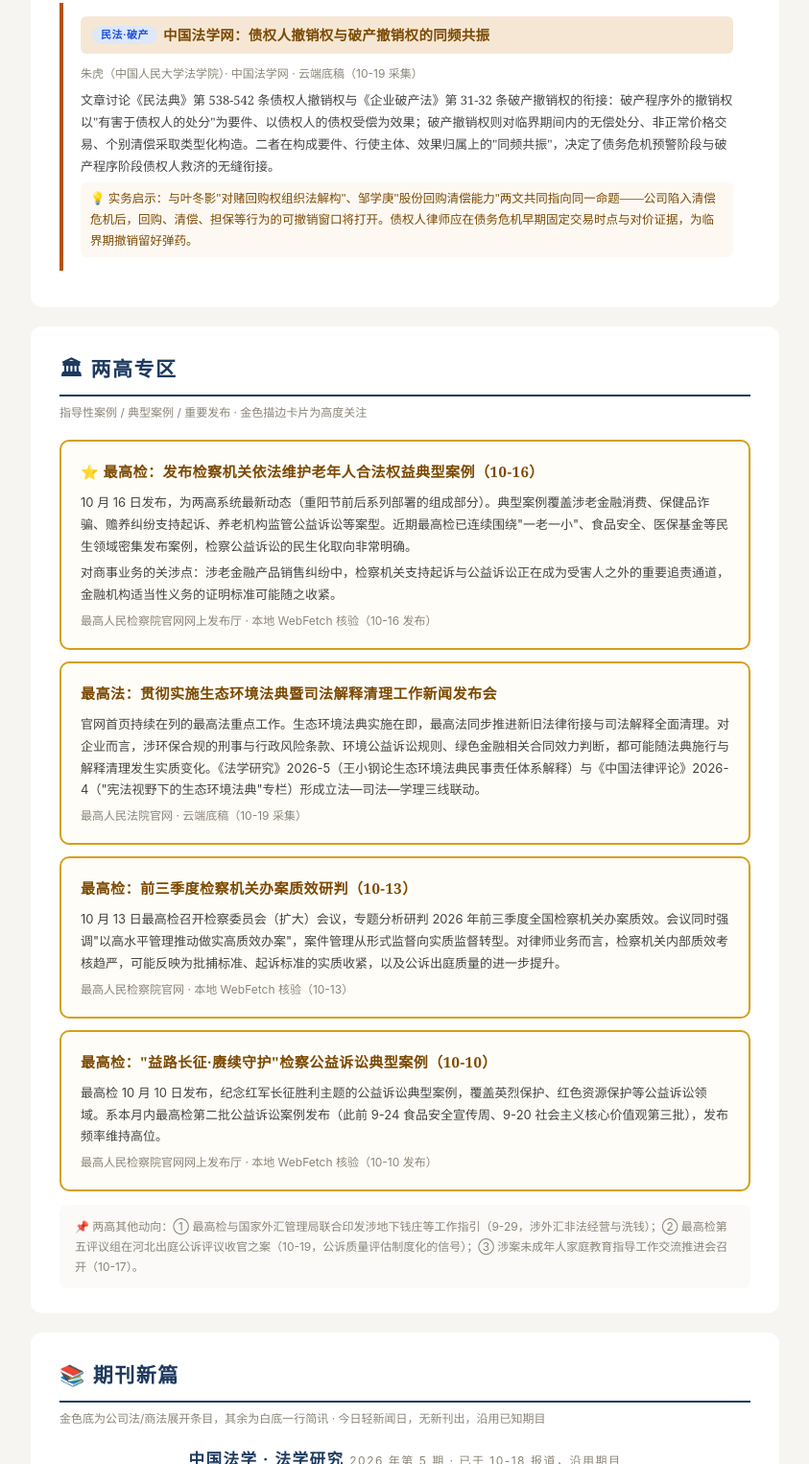
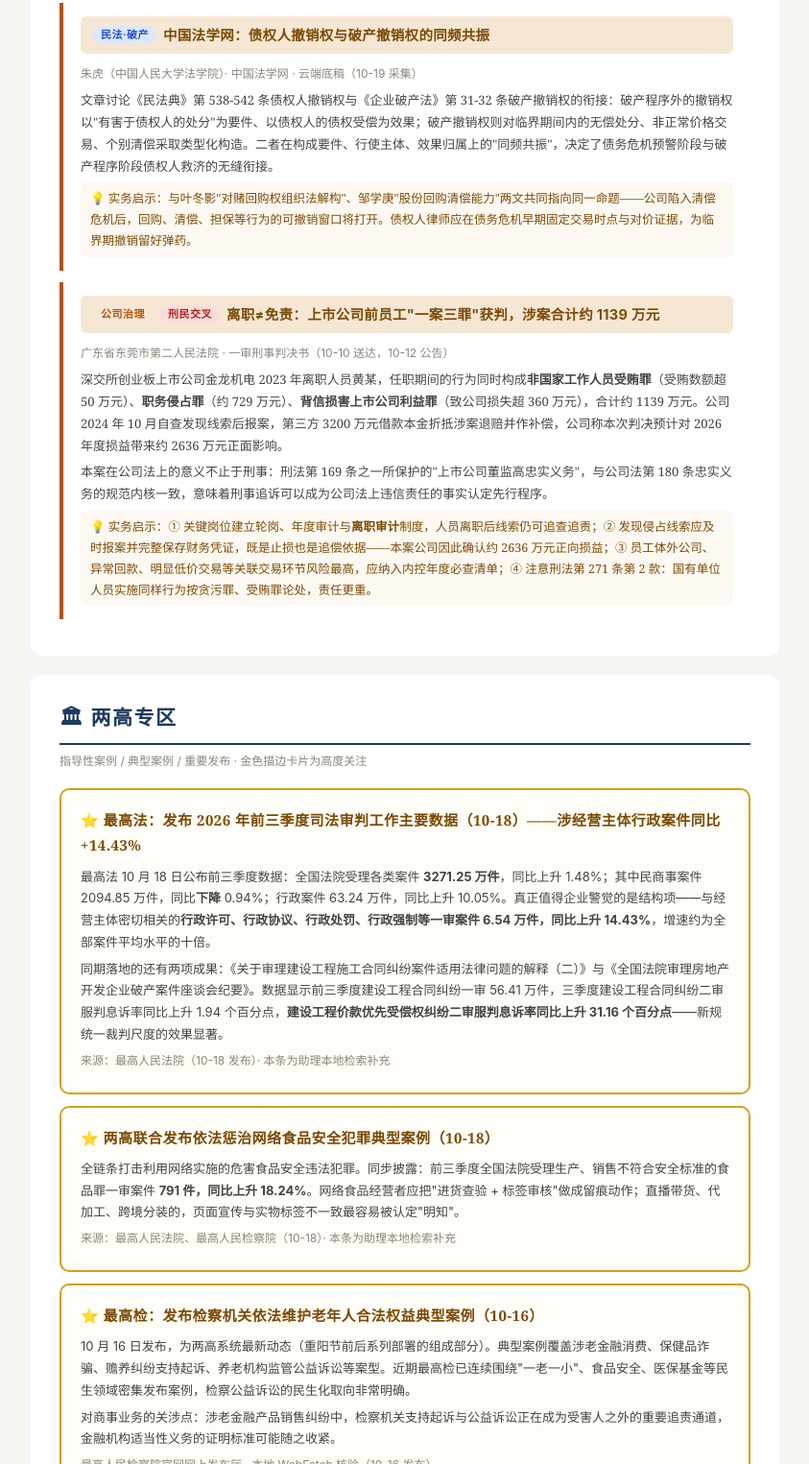
Before and after one commit to Leya0521/law-daily-report, a plain HTML site: page 2026-10-19.html in a window 1280 px wide. Shown: the part 900-2425 px from the top of the page at 96% size, without its empty margins (218-1061 px from the left). Drawn offline with Linux system fonts and the light colour scheme.

Commit message:
daily report 2026-10-19 (助理补强司法数据+网络食品安全+金龙机电案)

```diff
--- a/2026-10-19.html
+++ b/2026-10-19.html
@@ -81,12 +81,33 @@
     <p>文章讨论《民法典》第 538-542 条债权人撤销权与《企业破产法》第 31-32 条破产撤销权的衔接：破产程序外的撤销权以"有害于债权人的处分"为要件、以债权人的债权受偿为效果；破产撤销权则对临界期间内的无偿处分、非正常价格交易、个别清偿采取类型化构造。二者在构成要件、行使主体、效果归属上的"同频共振"，决定了债务危机预警阶段与破产程序阶段债权人救济的无缝衔接。</p>
     <div class="ins">💡 实务启示：与叶冬影"对赌回购权组织法解构"、邹学庚"股份回购清偿能力"两文共同指向同一命题——公司陷入清偿危机后，回购、清偿、担保等行为的可撤销窗口将打开。债权人律师应在债务危机早期固定交易时点与对价证据，为临界期撤销留好弹药。</div>
   </div>
+
+  <div class="card">
+    <h4><span class="chip c-corp">公司治理</span><span class="chip c-crim">刑民交叉</span>离职≠免责：上市公司前员工"一案三罪"获判，涉案合计约 1139 万元</h4>
+    <div class="src">广东省东莞市第二人民法院 · 一审刑事判决书（10-10 送达，10-12 公告）</div>
+    <p>深交所创业板上市公司金龙机电 2023 年离职人员黄某，任职期间的行为同时构成<strong>非国家工作人员受贿罪</strong>（受贿数额超 50 万元）、<strong>职务侵占罪</strong>（约 729 万元）、<strong>背信损害上市公司利益罪</strong>（致公司损失超 360 万元），合计约 1139 万元。公司 2024 年 10 月自查发现线索后报案，第三方 3200 万元借款本金折抵涉案退赔并作补偿，公司称本次判决预计对 2026 年度损益带来约 2636 万元正面影响。</p>
+    <p>本案在公司法上的意义不止于刑事：刑法第 169 条之一所保护的"上市公司董监高忠实义务"，与公司法第 180 条忠实义务的规范内核一致，意味着刑事追诉可以成为公司法上违信责任的事实认定先行程序。</p>
+    <div class="ins">💡 实务启示：① 关键岗位建立轮岗、年度审计与<b>离职审计</b>制度，人员离职后线索仍可追查追责；② 发现侵占线索应及时报案并完整保存财务凭证，既是止损也是追偿依据——本案公司因此确认约 2636 万元正向损益；③ 员工体外公司、异常回款、明显低价交易等关联交易环节风险最高，应纳入内控年度必查清单；④ 注意刑法第 271 条第 2 款：国有单位人员实施同样行为按贪污罪、受贿罪论处，责任更重。</div>
+  </div>
 </div>
 
 <!-- ============ 两高专区 ============ -->
 <div class="sec">
   <h2>🏛 两高专区</h2>
   <div class="sub">指导性案例 / 典型案例 / 重要发布 · 金色描边卡片为高度关注</div>
+
+  <div class="casebox">
+    <h3>⭐ 最高法：发布 2026 年前三季度司法审判工作主要数据（10-18）——涉经营主体行政案件同比 +14.43%</h3>
+    <p>最高法 10 月 18 日公布前三季度数据：全国法院受理各类案件 <strong>3271.25 万件</strong>，同比上升 1.48%；其中民商事案件 2094.85 万件，同比<strong>下降</strong> 0.94%；行政案件 63.24 万件，同比上升 10.05%。真正值得企业警觉的是结构项——与经营主体密切相关的<strong>行政许可、行政协议、行政处罚、行政强制等一审案件 6.54 万件，同比上升 14.43%</strong>，增速约为全部案件平均水平的十倍。</p>
+    <p>同期落地的还有两项成果：《关于审理建设工程施工合同纠纷案件适用法律问题的解释（二）》与《全国法院审理房地产开发企业破产案件座谈会纪要》。数据显示前三季度建设工程合同纠纷一审 56.41 万件，三季度建设工程合同纠纷二审服判息诉率同比上升 1.94 个百分点，<strong>建设工程价款优先受偿权纠纷二审服判息诉率同比上升 31.16 个百分点</strong>——新规统一裁判尺度的效果显著。</p>
+    <p class="src">来源：最高人民法院（10-18 发布）· 本条为助理本地检索补充</p>
+  </div>
+
+  <div class="casebox">
+    <h3>⭐ 两高联合发布依法惩治网络食品安全犯罪典型案例（10-18）</h3>
+    <p>全链条打击利用网络实施的危害食品安全违法犯罪。同步披露：前三季度全国法院受理生产、销售不符合安全标准的食品罪一审案件 <strong>791 件，同比上升 18.24%</strong>。网络食品经营者应把"进货查验 + 标签审核"做成留痕动作；直播带货、代加工、跨境分装的，页面宣传与实物标签不一致最容易被认定"明知"。</p>
+    <p class="src">来源：最高人民法院、最高人民检察院（10-18）· 本条为助理本地检索补充</p>
+  </div>
 
   <div class="casebox">
     <h3>⭐ 最高检：发布检察机关依法维护老年人合法权益典型案例（10-16）</h3>
```
